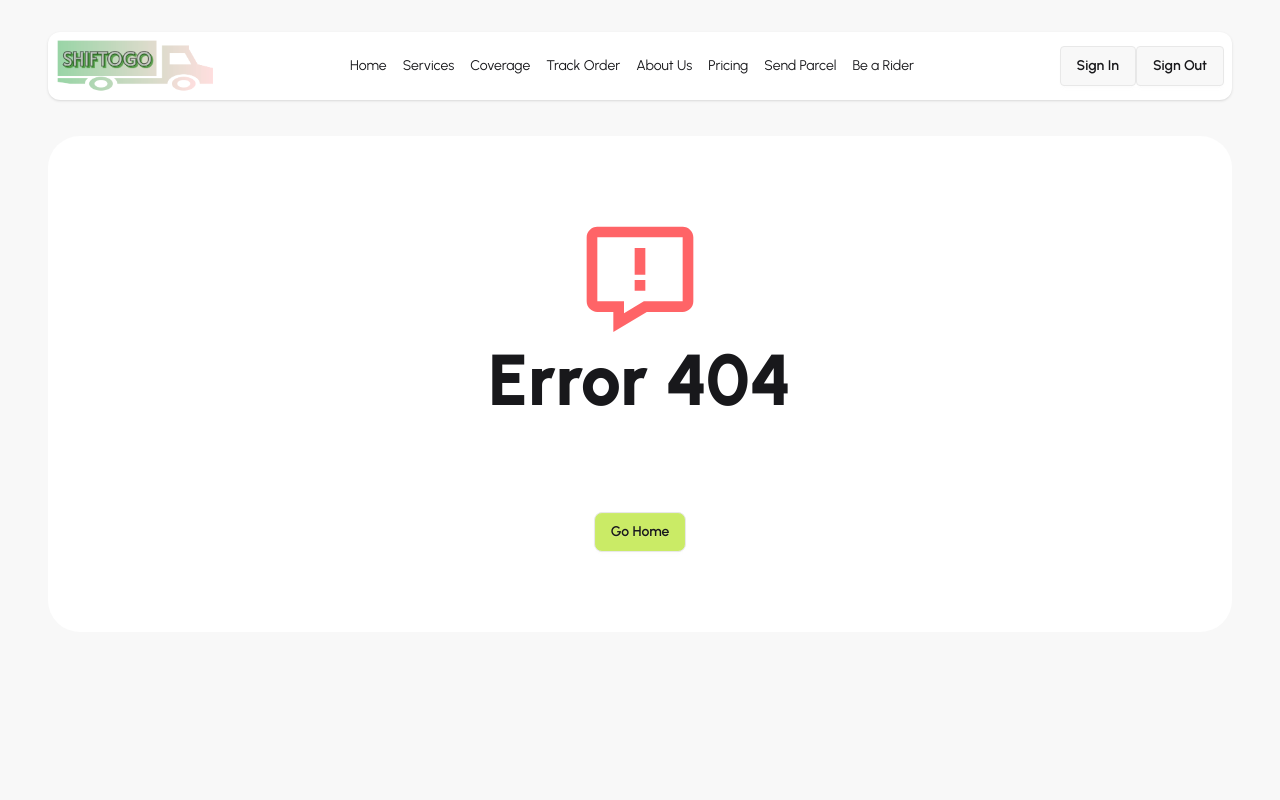
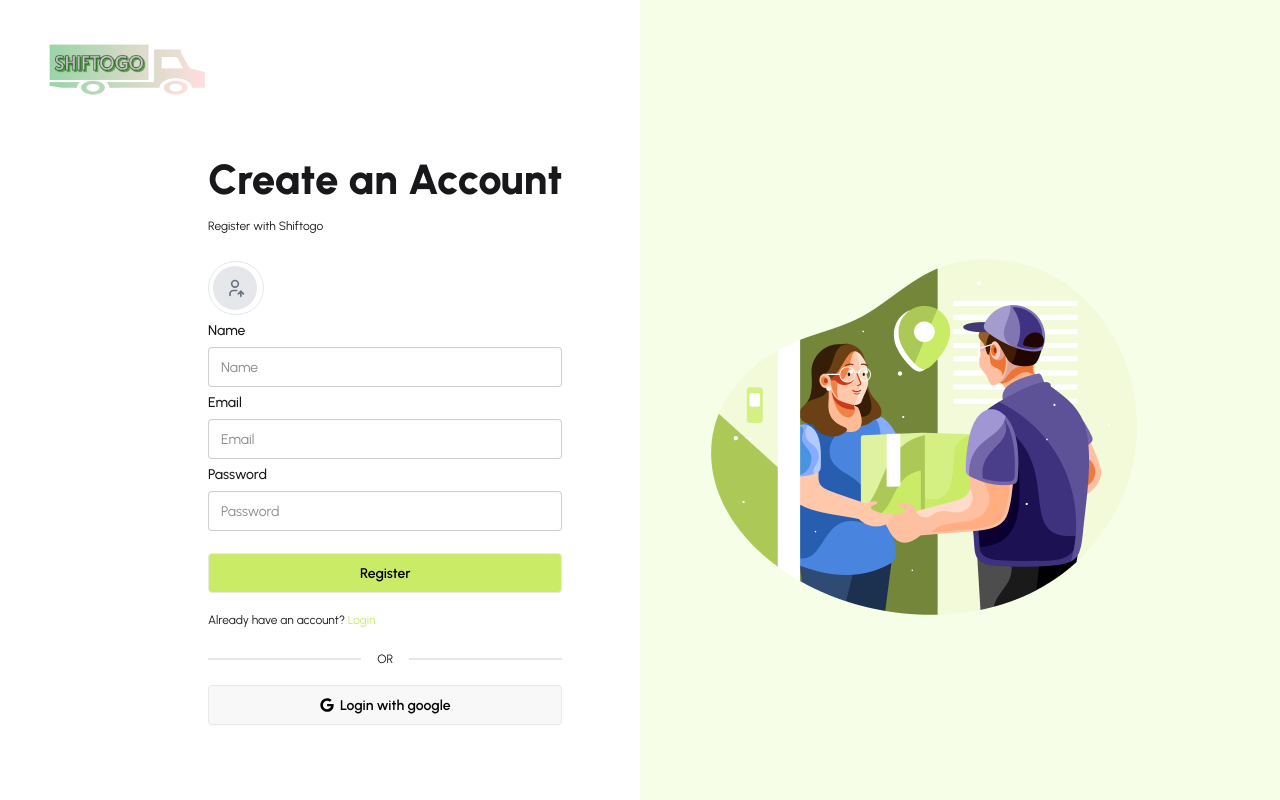
Before and after one commit to RoyShanto/ShiftoGo-client, a React (Vite) app: page /registration in a window 1280 px wide. Shown: the top 800 px of the page. Built offline with nearby package versions, Linux system fonts and the light colour scheme.

Commit message:
designed AuthLayout, Login, Registration, ForgetPassword, EnterCode, ResetPassword pages

```diff
--- /dev/null
+++ b/src/Layouts/AuthLayout.jsx
@@ -0,0 +1,23 @@
+import authImage from '../assets/authImage.png'
+import logo from '../assets/shiftogo.png'
+import { Link, Outlet } from 'react-router';
+
+const AuthLayout = () => {
+    return (
+        <div className="max-w-7xl mx-auto shadow">
+            <div className="flex flex-col lg:flex-row-reverse p-0 gap-0">
+                <div className="w-1/2 bg-lime-50 flex items-center">
+                    <img src={authImage} alt="auth Image" />
+                </div>
+                <div className="w-1/2 flex">
+                    <div>
+                        <Link to={"/"}><img className='md:w-40 max-sm:w-28 ml-12 mt-11' src={logo} alt="logo" /></Link>
+                    </div>
+                    <Outlet />
+                </div>
+            </div>
+        </div>
+    );
+};
+
+export default AuthLayout;
--- a/src/Layouts/RootLayout.jsx
+++ b/src/Layouts/RootLayout.jsx
@@ -5,7 +5,7 @@ import Footer from '../Pages/Shared/Footer/Footer';
 
 const RootLayout = () => {
     return (
-        <div>
+        <div className='max-w-7xl mx-auto bg-base-200 px-12 py-8 max-sm:p-5'>
             <Navbar/>
             <div className='pt-9'>
                 <Outlet/>
--- /dev/null
+++ b/src/Pages/Authentication/ForgetPassword/EnterCode.jsx
@@ -0,0 +1,25 @@
+import React from 'react';
+
+const EnterCode = () => {
+    return (
+        <div className="my-36">
+            <fieldset className="fieldset w-full">
+                <h1 className='font-extrabold text-[42px] w-full'>Enter Code</h1>
+                <p className='mb-5'>Enter 6 digit code that we sent in your email address</p>
+                <div className='flex gap-5'>
+                    <input type="text" className="border border-gray-300 w-8 h-10 rounded-md text-2xl text-center" />
+                    <input type="text" className="border border-gray-300 w-8 h-10 rounded-md text-2xl text-center" />
+                    <input type="text" className="border border-gray-300 w-8 h-10 rounded-md text-2xl text-center" />
+                    <input type="text" className="border border-gray-300 w-8 h-10 rounded-md text-2xl text-center" />
+                    <input type="text" className="border border-gray-300 w-8 h-10 rounded-md text-2xl text-center" />
+                    <input type="text" className="border border-gray-300 w-8 h-10 rounded-md text-2xl text-center" />
+
+                </div>
+
+                <button className="btn text-black mt-4 mb-3 bg-[#CAEB66]">Verify Code</button>
+            </fieldset>
+        </div>
+    );
+};
+
+export default EnterCode;
--- /dev/null
+++ b/src/Pages/Authentication/ForgetPassword/ForgetPassword.jsx
@@ -0,0 +1,19 @@
+import React from 'react';
+import { Link } from 'react-router';
+
+const ForgetPassword = () => {
+    return (
+        <div className="my-36">
+            <fieldset className="fieldset w-full">
+                <h1 className='font-extrabold text-[42px] w-full'>Forgot Password</h1>
+                <p className='mb-5'>Enter your email address and we’ll send you a reset link.</p>
+                <label className="font-medium text-sm">Email</label>
+                <input type="email" className="input w-full" placeholder="Email" />
+                <button className="btn text-black mt-4 mb-3 bg-[#CAEB66]">Send</button>
+                <p className='text-gray-400'>Remember your password? <Link to={'/login'} className='text-[#CAEB66]'>Login</Link></p>
+            </fieldset>
+        </div>
+    );
+};
+
+export default ForgetPassword;
--- /dev/null
+++ b/src/Pages/Authentication/ForgetPassword/ResetPassword.jsx
@@ -0,0 +1,20 @@
+import React from 'react';
+
+const ResetPassword = () => {
+    return (
+        <div className="my-36">
+            <fieldset className="fieldset w-full">
+                <h1 className='font-extrabold text-[42px] w-full'>Reset Password</h1>
+                <p className='mb-5'>Reset your password</p>
+                <label className="font-medium text-sm">New Password</label>
+                <input type="text" className="input w-full" placeholder="New Password" />
+                <label className="font-medium text-sm">Confirm Password</label>
+                <input type="text" className="input w-full" placeholder="Confirm Password" />
+                <button className="btn text-black mt-4 mb-3 bg-[#CAEB66]">Reset Password</button>
+
+            </fieldset>
+        </div>
+    );
+};
+
+export default ResetPassword;
--- /dev/null
+++ b/src/Pages/Authentication/Login/Login.jsx
@@ -0,0 +1,24 @@
+import React from 'react';
+import { FaGoogle } from 'react-icons/fa';
+import { Link } from 'react-router';
+const Login = () => {
+    return (
+        <div className="my-36">
+            <fieldset className="fieldset w-full">
+                <h1 className='font-extrabold text-[42px] w-full'>Welcome Back</h1>
+                <p className='mb-5'>Login with Shiftogo</p>
+                <label className="font-medium text-sm">Email</label>
+                <input type="email" className="input w-full" placeholder="Email" />
+                <label className="font-medium text-sm">Password</label>
+                <input type="password" className="input w-full" placeholder="Password" />
+                <Link to={'/forgetPassword'} className="link link-hover">Forgot password?</Link>
+                <button className="btn text-black mt-4 mb-3 bg-[#CAEB66]">Login</button>
+                <p>Don’t have any account? <Link to={'/registration'} className='text-[#CAEB66]'>Register</Link></p>
+                <div className="divider mb-3">OR</div>
+                <button className="btn text-black bg-base-200"><FaGoogle />Login with google</button>
+            </fieldset>
+        </div>
+    );
+};
+
+export default Login;
--- /dev/null
+++ b/src/Pages/Authentication/Registration/Registration.jsx
@@ -0,0 +1,35 @@
+import React from 'react';
+import { FaGoogle } from 'react-icons/fa';
+import { TbUserUp } from 'react-icons/tb';
+import { Link } from 'react-router';
+
+const Registration = () => {
+    return (
+        <div className="my-36">
+            <fieldset className="fieldset w-full">
+                <h1 className='font-extrabold text-[42px] w-full'>Create an Account</h1>
+                <p className='mb-5'>Register with Shiftogo</p>
+
+
+                <label className="border border-gray-200 w-14 p-1 rounded-full cursor-pointer">
+                    <div className="bg-gray-200 p-3 w-11 rounded-full text-xl text-gray-500 flex items-center justify-center">
+                        <TbUserUp />
+                    </div>
+                    <input type="file" className="hidden" />
+                </label>
+                <label className="font-medium text-sm">Name</label>
+                <input type="text" className="input w-full" placeholder="Name" />
+                <label className="font-medium text-sm">Email</label>
+                <input type="email" className="input w-full" placeholder="Email" />
+                <label className="font-medium text-sm">Password</label>
+                <input type="password" className="input w-full" placeholder="Password" />
+                <button className="btn text-black mt-4 mb-3 bg-[#CAEB66]">Register</button>
+                <p>Already have an account? <Link to={'/login'} className='text-[#CAEB66]'>Login</Link></p>
+                <div className="divider mb-3">OR</div>
+                <button className="btn text-black bg-base-200"><FaGoogle />Login with google</button>
+            </fieldset>
+        </div>
+    );
+};
+
+export default Registration;
--- a/src/Pages/Login/Login.jsx
+++ /dev/null
@@ -1,11 +0,0 @@
-import React from 'react';
-
-const Login = () => {
-    return (
-        <div>
-            Login
-        </div>
-    );
-};
-
-export default Login;
--- a/src/Pages/Shared/Navbar/Navbar.jsx
+++ b/src/Pages/Shared/Navbar/Navbar.jsx
@@ -35,8 +35,8 @@ const Navbar = () => {
                 </ul>
             </div>
             <div className="navbar-end">
-                <Link to={'/signIn'} className="btn">Sign In</Link>
-                <Link to={'/signOut'} className="btn">Sign Out</Link>
+                <Link to={'/login'} className="btn">Sign In</Link>
+                <Link to={'/logOut'} className="btn">Sign Out</Link>
             </div>
         </div>
     );
--- a/src/Router/Router.jsx
+++ b/src/Router/Router.jsx
@@ -1,7 +1,7 @@
 import { createBrowserRouter } from "react-router";
 import RootLayout from "../Layouts/RootLayout";
 import Home from "../Pages/Home/Home/Home";
-import Login from "../Pages/Login/Login";
+import Login from "../Pages/Authentication/Login/Login";
 import BeARider from "../Pages/BeARider/BeARider";
 import Pricing from "../Pages/Pricing/Pricing";
 import AboutUs from "../Pages/AboutUs/AboutUs";
@@ -9,6 +9,11 @@ import TrackOrder from "../Pages/TrackOrder/TrackOrder";
 import Error from "../Pages/Error/Error";
 import Coverage from "../Pages/Coverage/Coverage";
 import SendParcel from "../Pages/SendParcel/SendParcel";
+import AuthLayout from "../Layouts/AuthLayout";
+import Registration from "../Pages/Authentication/Registration/Registration";
+import ForgetPassword from "../Pages/Authentication/ForgetPassword/ForgetPassword";
+import EnterCode from "../Pages/Authentication/ForgetPassword/EnterCode";
+import ResetPassword from "../Pages/Authentication/ForgetPassword/ResetPassword";
 
 export const router = createBrowserRouter([
     {
@@ -23,9 +28,18 @@ export const router = createBrowserRouter([
             { path: "trackOrder", Component: TrackOrder },
             { path: "coverage", Component: Coverage },
             { path: "sendParcel", Component: SendParcel },
-            { path: "*", Component: Error },
-            { path: "signIn", Component: Login }
-
+            { path: "*", Component: Error }
         ]
     },
+    {
+        path: "/",
+        Component: AuthLayout,
+        children: [
+            { path: "login", Component: Login },
+            { path: "registration", Component: Registration },
+            { path: "forgetPassword", Component: ForgetPassword },
+            { path: "enterCode", Component: EnterCode },
+            { path: "resetPassword", Component: ResetPassword }
+        ]
+    }
 ]);
--- a/src/main.jsx
+++ b/src/main.jsx
@@ -9,7 +9,7 @@ import 'aos/dist/aos.css';
 Aos.init();
 createRoot(document.getElementById('root')).render(
   <StrictMode>
-    <div className='max-w-7xl mx-auto bg-base-200 px-12 py-8 max-sm:p-5'>
+    <div className=''>
       <RouterProvider router={router} />
     </div>
   </StrictMode>,
```
Also changed, not shown: src/assets/authImage.png (added).
